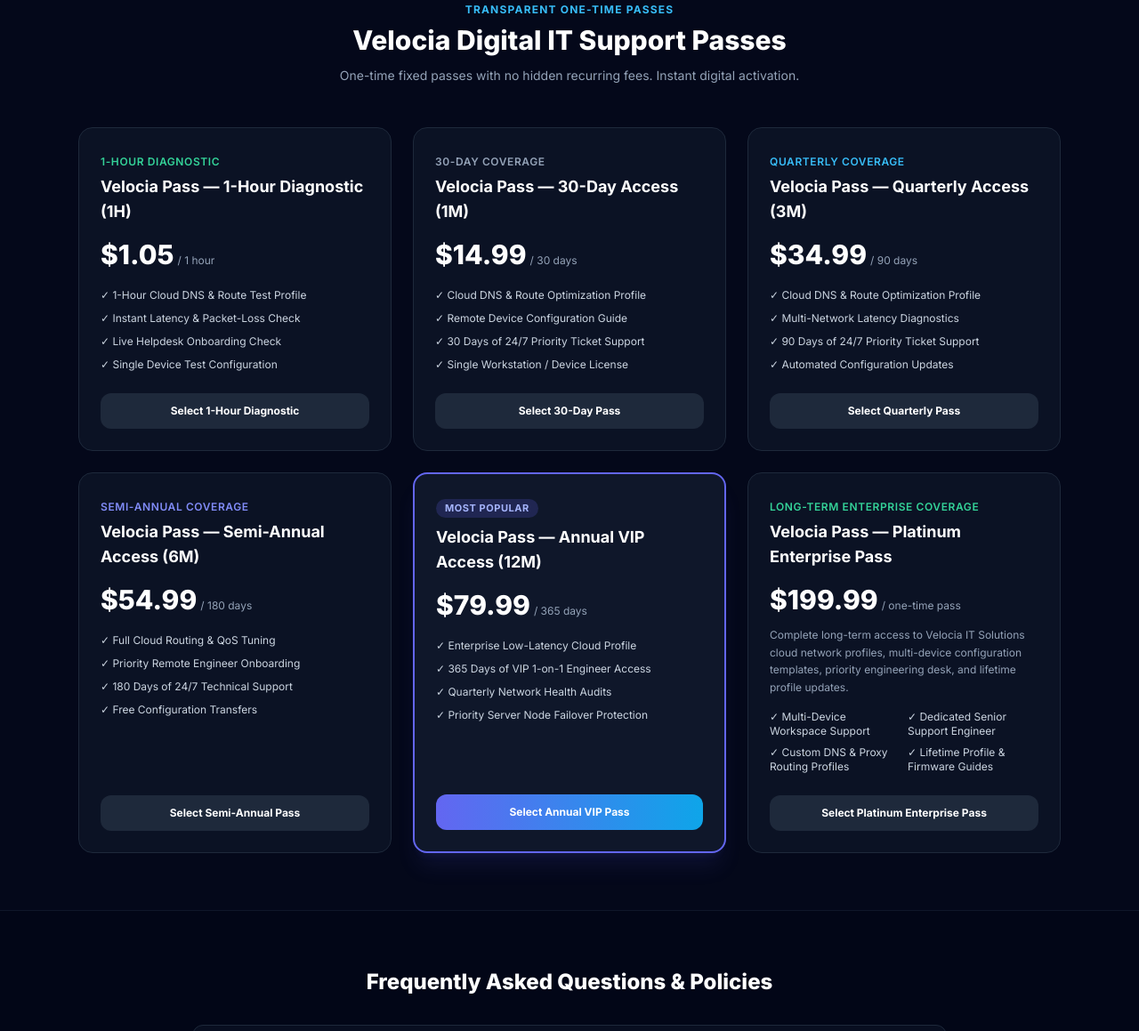
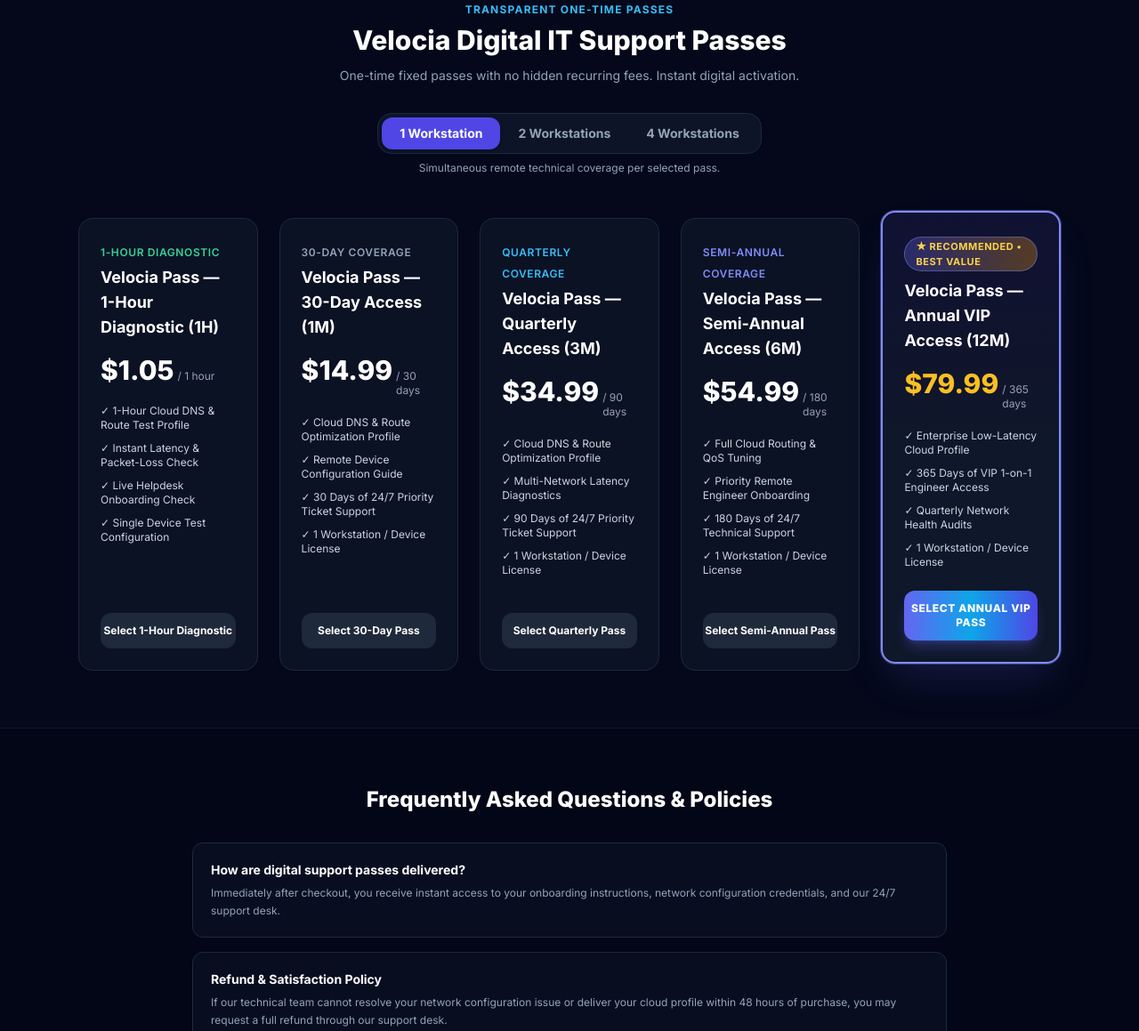
Before and after one commit to Jumperk12/Velocia-IT-Solutions, a plain HTML site: page index.html in a window 1280 px wide. Shown: the part 1780-2939 px from the top of the page at 89% size. Drawn offline with nearby package versions, Linux system fonts and the light colour scheme.

Commit message:
feat: align pricing with 1, 2, 4 workstations, highlight 12M pass and remove lifetime

```diff
--- a/index.html
+++ b/index.html
@@ -168,14 +168,28 @@
         <p class="mt-3 text-sm text-slate-400">
           One-time fixed passes with no hidden recurring fees. Instant digital activation.
         </p>
+
+        <!-- Workstation / Device Switcher Tabs (1, 2, 4 Workstations) -->
+        <div class="mt-8 inline-flex items-center p-1 rounded-2xl bg-slate-900/90 border border-slate-800">
+          <button type="button" onclick="setWorkstations(1)" id="btn-ws-1" class="px-5 py-2 rounded-xl text-xs sm:text-sm font-bold transition bg-indigo-600 text-white shadow-md">
+            1 Workstation
+          </button>
+          <button type="button" onclick="setWorkstations(2)" id="btn-ws-2" class="px-5 py-2 rounded-xl text-xs sm:text-sm font-bold transition text-slate-400 hover:text-white">
+            2 Workstations
+          </button>
+          <button type="button" onclick="setWorkstations(4)" id="btn-ws-4" class="px-5 py-2 rounded-xl text-xs sm:text-sm font-bold transition text-slate-400 hover:text-white">
+            4 Workstations
+          </button>
+        </div>
+        <p class="mt-2 text-xs text-slate-400">Simultaneous remote technical coverage per selected pass.</p>
       </div>
 
-      <div class="mt-12 grid gap-6 sm:grid-cols-2 lg:grid-cols-3">
+      <div class="mt-12 grid gap-6 sm:grid-cols-2 lg:grid-cols-5 items-stretch">
         <!-- 1-Hour Diagnostic Pass -->
-        <div class="rounded-2xl border border-slate-800 bg-slate-900/70 p-6 flex flex-col justify-between">
+        <div class="rounded-2xl border border-slate-800 bg-slate-900/70 p-5 sm:p-6 flex flex-col justify-between">
           <div>
             <span class="text-xs font-semibold uppercase tracking-wider text-emerald-400">1-Hour Diagnostic</span>
-            <h3 class="mt-1 text-lg font-bold text-white">Velocia Pass — 1-Hour Diagnostic (1H)</h3>
+            <h3 class="mt-1 text-base sm:text-lg font-bold text-white">Velocia Pass — 1-Hour Diagnostic (1H)</h3>
             <div class="mt-4 flex items-baseline gap-1">
               <span class="text-3xl font-extrabold text-white">$1.05</span>
               <span class="text-xs text-slate-400">/ 1 hour</span>
@@ -192,116 +206,138 @@
           </a>
         </div>
 
-        <!-- 1 Month -->
-        <div class="rounded-2xl border border-slate-800 bg-slate-900/70 p-6 flex flex-col justify-between">
+        <!-- 1 Month (30 Days) -->
+        <div class="rounded-2xl border border-slate-800 bg-slate-900/70 p-5 sm:p-6 flex flex-col justify-between">
           <div>
             <span class="text-xs font-semibold uppercase tracking-wider text-slate-400">30-Day Coverage</span>
-            <h3 class="mt-1 text-lg font-bold text-white">Velocia Pass — 30-Day Access (1M)</h3>
+            <h3 class="mt-1 text-base sm:text-lg font-bold text-white">Velocia Pass — 30-Day Access (1M)</h3>
             <div class="mt-4 flex items-baseline gap-1">
-              <span class="text-3xl font-extrabold text-white">$14.99</span>
+              <span id="price-1m" class="text-3xl font-extrabold text-white">$14.99</span>
               <span class="text-xs text-slate-400">/ 30 days</span>
             </div>
             <ul class="mt-5 space-y-2.5 text-xs text-slate-300">
               <li>&#10003; Cloud DNS &amp; Route Optimization Profile</li>
               <li>&#10003; Remote Device Configuration Guide</li>
               <li>&#10003; 30 Days of 24/7 Priority Ticket Support</li>
-              <li>&#10003; Single Workstation / Device License</li>
+              <li id="license-1m">&#10003; 1 Workstation / Device License</li>
             </ul>
           </div>
-          <a href="https://whop.com/checkout/plan_gLjGXRRx7paan" class="mt-6 block w-full rounded-xl bg-slate-800 py-3 text-center text-xs font-bold text-white hover:bg-slate-700 transition">
+          <a id="link-1m" href="https://whop.com/checkout/plan_gLjGXRRx7paan" class="mt-6 block w-full rounded-xl bg-slate-800 py-3 text-center text-xs font-bold text-white hover:bg-slate-700 transition">
             Select 30-Day Pass
           </a>
         </div>
 
-        <!-- 3 Months -->
-        <div class="rounded-2xl border border-slate-800 bg-slate-900/70 p-6 flex flex-col justify-between">
+        <!-- 3 Months (Quarterly) -->
+        <div class="rounded-2xl border border-slate-800 bg-slate-900/70 p-5 sm:p-6 flex flex-col justify-between">
           <div>
             <span class="text-xs font-semibold uppercase tracking-wider text-sky-400">Quarterly Coverage</span>
-            <h3 class="mt-1 text-lg font-bold text-white">Velocia Pass — Quarterly Access (3M)</h3>
+            <h3 class="mt-1 text-base sm:text-lg font-bold text-white">Velocia Pass — Quarterly Access (3M)</h3>
             <div class="mt-4 flex items-baseline gap-1">
-              <span class="text-3xl font-extrabold text-white">$34.99</span>
+              <span id="price-3m" class="text-3xl font-extrabold text-white">$34.99</span>
               <span class="text-xs text-slate-400">/ 90 days</span>
             </div>
             <ul class="mt-5 space-y-2.5 text-xs text-slate-300">
               <li>&#10003; Cloud DNS &amp; Route Optimization Profile</li>
               <li>&#10003; Multi-Network Latency Diagnostics</li>
               <li>&#10003; 90 Days of 24/7 Priority Ticket Support</li>
-              <li>&#10003; Automated Configuration Updates</li>
+              <li id="license-3m">&#10003; 1 Workstation / Device License</li>
             </ul>
           </div>
-          <a href="https://whop.com/checkout/plan_c02erwHbqHlmA" class="mt-6 block w-full rounded-xl bg-slate-800 py-3 text-center text-xs font-bold text-white hover:bg-slate-700 transition">
+          <a id="link-3m" href="https://whop.com/checkout/plan_c02erwHbqHlmA" class="mt-6 block w-full rounded-xl bg-slate-800 py-3 text-center text-xs font-bold text-white hover:bg-slate-700 transition">
             Select Quarterly Pass
           </a>
         </div>
 
-        <!-- 6 Months -->
-        <div class="rounded-2xl border border-slate-800 bg-slate-900/70 p-6 flex flex-col justify-between">
+        <!-- 6 Months (Semi-Annual) -->
+        <div class="rounded-2xl border border-slate-800 bg-slate-900/70 p-5 sm:p-6 flex flex-col justify-between">
           <div>
             <span class="text-xs font-semibold uppercase tracking-wider text-indigo-400">Semi-Annual Coverage</span>
-            <h3 class="mt-1 text-lg font-bold text-white">Velocia Pass — Semi-Annual Access (6M)</h3>
+            <h3 class="mt-1 text-base sm:text-lg font-bold text-white">Velocia Pass — Semi-Annual Access (6M)</h3>
             <div class="mt-4 flex items-baseline gap-1">
-              <span class="text-3xl font-extrabold text-white">$54.99</span>
+              <span id="price-6m" class="text-3xl font-extrabold text-white">$54.99</span>
               <span class="text-xs text-slate-400">/ 180 days</span>
             </div>
             <ul class="mt-5 space-y-2.5 text-xs text-slate-300">
               <li>&#10003; Full Cloud Routing &amp; QoS Tuning</li>
               <li>&#10003; Priority Remote Engineer Onboarding</li>
               <li>&#10003; 180 Days of 24/7 Technical Support</li>
-              <li>&#10003; Free Configuration Transfers</li>
+              <li id="license-6m">&#10003; 1 Workstation / Device License</li>
             </ul>
           </div>
-          <a href="https://whop.com/checkout/plan_MgscL4cX6a6r3" class="mt-6 block w-full rounded-xl bg-slate-800 py-3 text-center text-xs font-bold text-white hover:bg-slate-700 transition">
+          <a id="link-6m" href="https://whop.com/checkout/plan_MgscL4cX6a6r3" class="mt-6 block w-full rounded-xl bg-slate-800 py-3 text-center text-xs font-bold text-white hover:bg-slate-700 transition">
             Select Semi-Annual Pass
           </a>
         </div>
 
-        <!-- 12 Months VIP -->
-        <div class="rounded-2xl border-2 border-indigo-500 bg-slate-900 p-6 flex flex-col justify-between shadow-xl shadow-indigo-500/10">
+        <!-- 12 Months Annual VIP (Featured Highlight) -->
+        <div class="rounded-2xl border-2 border-indigo-400 bg-gradient-to-b from-indigo-950/50 via-slate-900 to-slate-900 p-5 sm:p-6 flex flex-col justify-between shadow-2xl shadow-indigo-500/20 relative lg:-translate-y-2 ring-1 ring-indigo-400/40">
           <div>
-            <span class="inline-block rounded-full bg-indigo-500/20 px-2.5 py-0.5 text-[11px] font-bold uppercase tracking-wider text-indigo-300">Most Popular</span>
-            <h3 class="mt-2 text-lg font-bold text-white">Velocia Pass — Annual VIP Access (12M)</h3>
+            <div class="inline-flex items-center gap-1.5 rounded-full bg-gradient-to-r from-indigo-500/30 to-amber-500/30 border border-indigo-400/40 px-3 py-0.5 text-[11px] font-bold uppercase tracking-wider text-amber-300">
+              ★ Recommended • Best Value
+            </div>
+            <h3 class="mt-2 text-base sm:text-lg font-bold text-white">Velocia Pass — Annual VIP Access (12M)</h3>
             <div class="mt-4 flex items-baseline gap-1">
-              <span class="text-3xl font-extrabold text-white">$79.99</span>
+              <span id="price-12m" class="text-3xl font-extrabold text-amber-400">$79.99</span>
               <span class="text-xs text-slate-400">/ 365 days</span>
             </div>
             <ul class="mt-5 space-y-2.5 text-xs text-slate-300">
               <li>&#10003; Enterprise Low-Latency Cloud Profile</li>
               <li>&#10003; 365 Days of VIP 1-on-1 Engineer Access</li>
               <li>&#10003; Quarterly Network Health Audits</li>
-              <li>&#10003; Priority Server Node Failover Protection</li>
+              <li id="license-12m">&#10003; 1 Workstation / Device License</li>
             </ul>
           </div>
-          <a href="https://whop.com/checkout/plan_m3IYtl2UTbESm" class="mt-6 block w-full rounded-xl bg-gradient-to-r from-indigo-500 to-sky-500 py-3 text-center text-xs font-bold text-white hover:brightness-110 transition">
+          <a id="link-12m" href="https://whop.com/checkout/plan_m3IYtl2UTbESm" class="mt-6 block w-full rounded-xl bg-gradient-to-r from-indigo-500 via-sky-500 to-indigo-600 py-3 text-center text-xs font-black uppercase tracking-wider text-white hover:brightness-110 shadow-lg shadow-indigo-500/30 transition">
             Select Annual VIP Pass
-          </a>
-        </div>
-
-        <!-- Lifetime Enterprise -->
-        <div class="rounded-2xl border border-slate-800 bg-slate-900/70 p-6 flex flex-col justify-between">
-          <div>
-            <span class="text-xs font-semibold uppercase tracking-wider text-emerald-400">Long-Term Enterprise Coverage</span>
-            <h3 class="mt-1 text-lg font-bold text-white">Velocia Pass — Platinum Enterprise Pass</h3>
-            <div class="mt-4 flex items-baseline gap-1">
-              <span class="text-3xl font-extrabold text-white">$199.99</span>
-              <span class="text-xs text-slate-400">/ one-time pass</span>
-            </div>
-            <p class="mt-3 text-xs text-slate-400 leading-relaxed">
-              Complete long-term access to Velocia IT Solutions cloud network profiles, multi-device configuration templates, priority engineering desk, and lifetime profile updates.
-            </p>
-            <div class="mt-4 grid grid-cols-2 gap-2 text-xs text-slate-300">
-              <div>&#10003; Multi-Device Workspace Support</div>
-              <div>&#10003; Dedicated Senior Support Engineer</div>
-              <div>&#10003; Custom DNS &amp; Proxy Routing Profiles</div>
-              <div>&#10003; Lifetime Profile &amp; Firmware Guides</div>
-            </div>
-          </div>
-          <a href="https://whop.com/checkout/plan_HBLkKdFWDg3qw" class="mt-6 block w-full rounded-xl bg-slate-800 py-3 text-center text-xs font-bold text-white hover:bg-slate-700 transition">
-            Select Platinum Enterprise Pass
           </a>
         </div>
       </div>
     </div>
   </section>
+
+  <script>
+    const TIERS_DATA = {
+      1: {
+        '1m': { price: '$14.99', link: 'https://whop.com/checkout/plan_gLjGXRRx7paan', license: '1 Workstation License' },
+        '3m': { price: '$34.99', link: 'https://whop.com/checkout/plan_c02erwHbqHlmA', license: '1 Workstation License' },
+        '6m': { price: '$54.99', link: 'https://whop.com/checkout/plan_MgscL4cX6a6r3', license: '1 Workstation License' },
+        '12m': { price: '$79.99', link: 'https://whop.com/checkout/plan_m3IYtl2UTbESm', license: '1 Workstation VIP License' },
+      },
+      2: {
+        '1m': { price: '$22.99', link: 'https://whop.com/velociait/velocia-digital-pass/', license: '2 Workstations License' },
+        '3m': { price: '$53.99', link: 'https://whop.com/velociait/velocia-digital-pass/', license: '2 Workstations License' },
+        '6m': { price: '$84.99', link: 'https://whop.com/velociait/velocia-digital-pass/', license: '2 Workstations License' },
+        '12m': { price: '$123.99', link: 'https://whop.com/velociait/velocia-digital-pass/', license: '2 Workstations VIP License' },
+      },
+      4: {
+        '1m': { price: '$39.99', link: 'https://whop.com/velociait/velocia-digital-pass/', license: '4 Workstations License' },
+        '3m': { price: '$92.99', link: 'https://whop.com/velociait/velocia-digital-pass/', license: '4 Workstations License' },
+        '6m': { price: '$144.99', link: 'https://whop.com/velociait/velocia-digital-pass/', license: '4 Workstations License' },
+        '12m': { price: '$209.99', link: 'https://whop.com/velociait/velocia-digital-pass/', license: '4 Workstations VIP License' },
+      }
+    };
+
+    function setWorkstations(count) {
+      [1, 2, 4].forEach(function(num) {
+        var btn = document.getElementById('btn-ws-' + num);
+        if (num === count) {
+          btn.className = 'px-5 py-2 rounded-xl text-xs sm:text-sm font-bold transition bg-indigo-600 text-white shadow-md';
+        } else {
+          btn.className = 'px-5 py-2 rounded-xl text-xs sm:text-sm font-bold transition text-slate-400 hover:text-white';
+        }
+      });
+
+      var data = TIERS_DATA[count];
+      ['1m', '3m', '6m', '12m'].forEach(function(key) {
+        var pEl = document.getElementById('price-' + key);
+        var lEl = document.getElementById('link-' + key);
+        var licEl = document.getElementById('license-' + key);
+        if (pEl) pEl.textContent = data[key].price;
+        if (lEl) lEl.href = data[key].link;
+        if (licEl) licEl.innerHTML = '&#10003; ' + data[key].license;
+      });
+    }
+  </script>
 
   <!-- FAQ & Compliance Policies -->
   <section id="faq" class="py-16 border-t border-slate-900">
```
